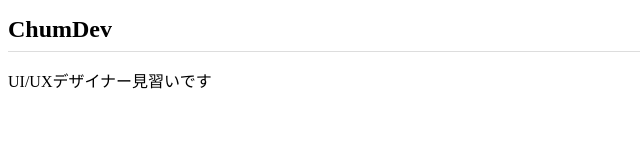
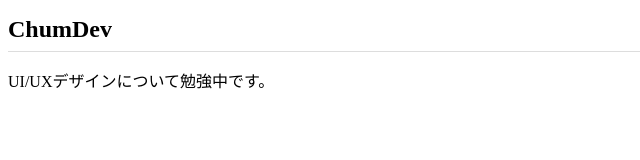
Before and after one commit to chumdev/chumdev.github.io, a plain HTML site: page index.html in a window 1280 px wide. Shown: the full height of the page, 0-640 px from the left. Drawn offline with Linux system fonts and the light colour scheme.

Commit message:
Add files via upload

```diff
--- a/index.html
+++ b/index.html
@@ -8,7 +8,7 @@
 </head>
 <body>
   <h1>ChumDev</h1>
-  <p>UI/UXデザイナー見習いです</p>
+  <p>UI/UXデザインについて勉強中です。</p>
 
 </body>
 </html>
```
